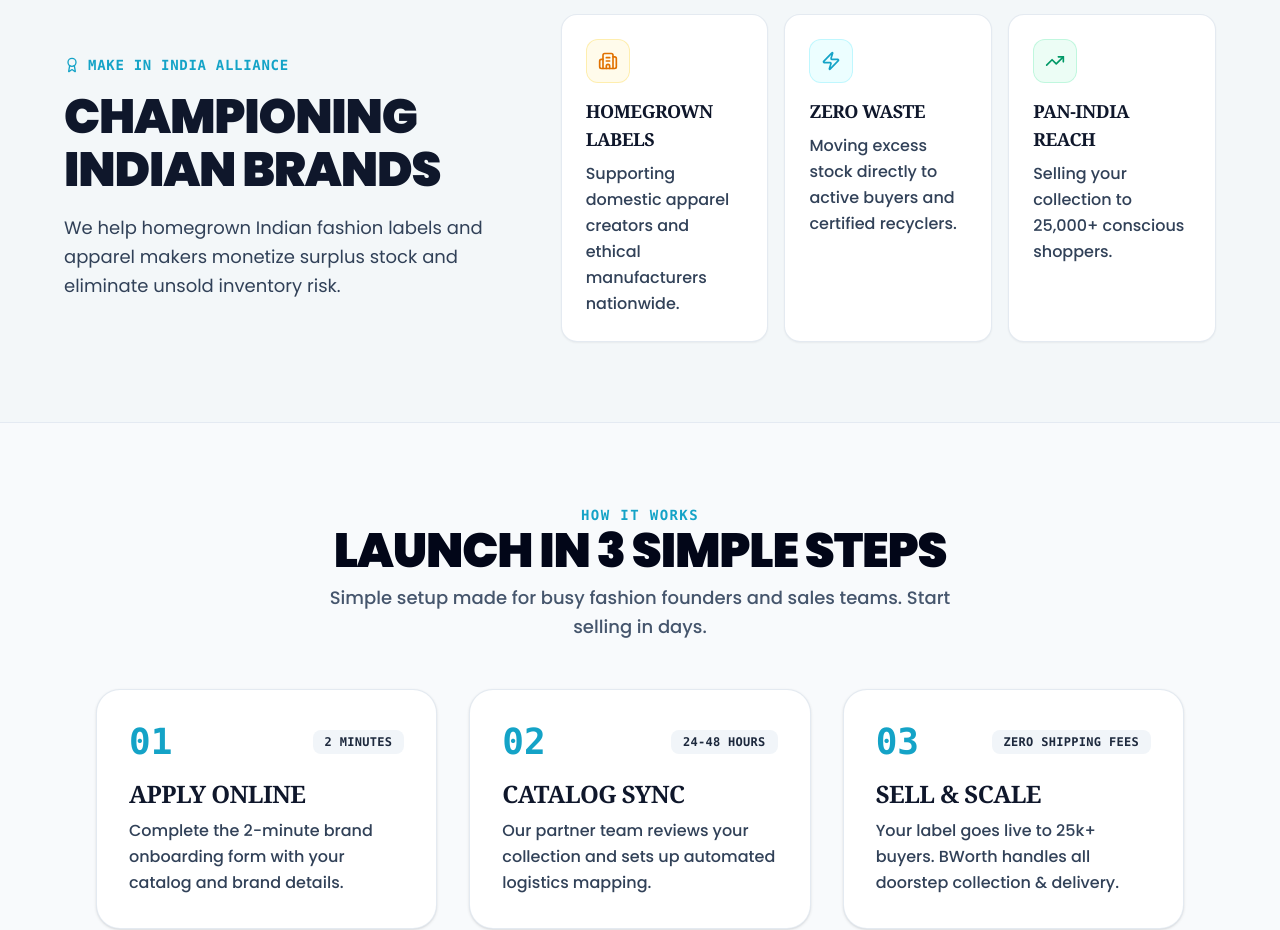
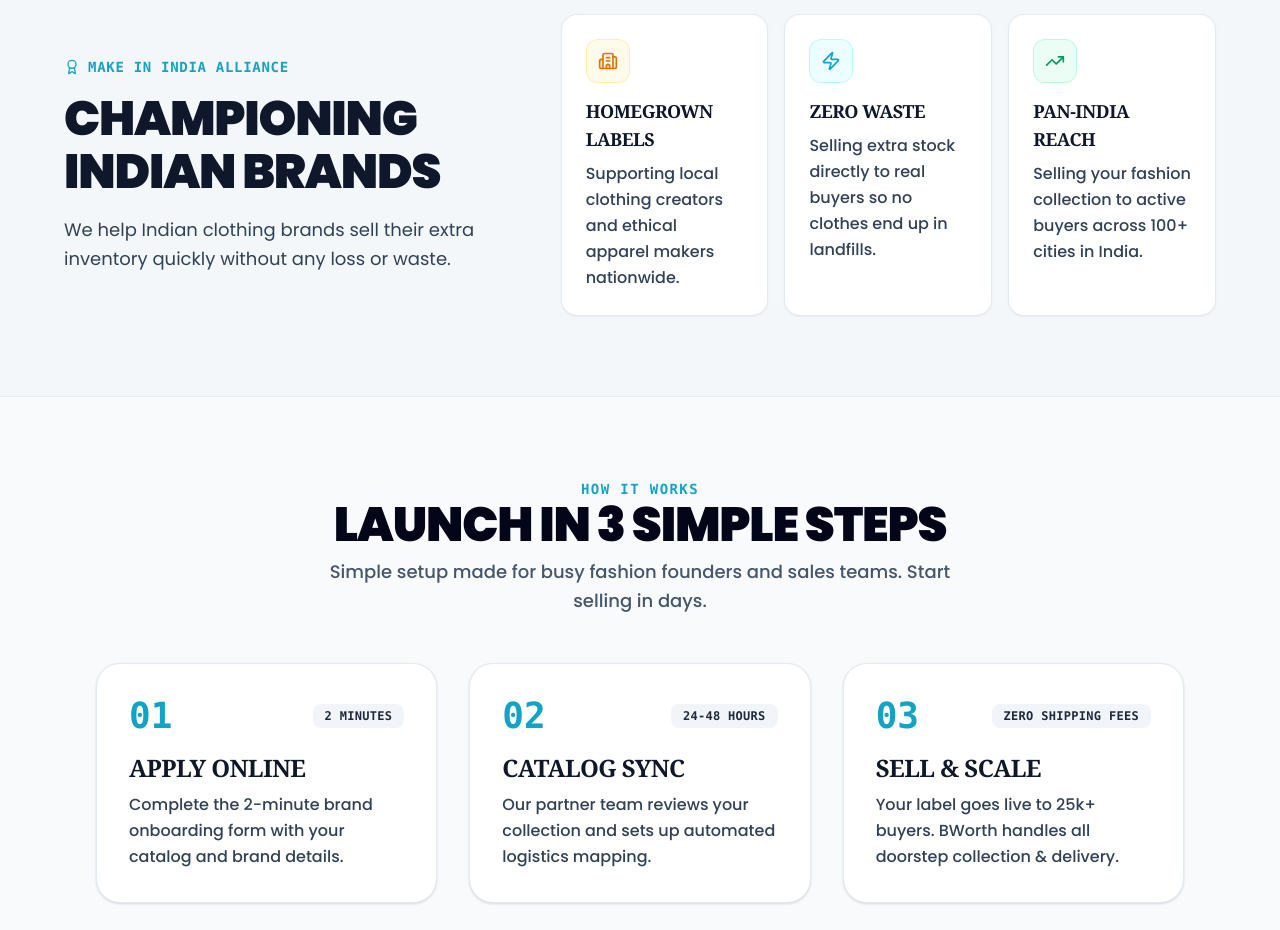
Before and after one commit to shaswat2031/Bworth, a Next.js app: page /brands in a window 1280 px wide. Shown: the part 1960-2890 px from the top of the page. Built offline with nearby package versions, Linux system fonts and the light colour scheme.

Commit message:
feat: create brands page component with partner marquee and offerings grid

```diff
--- a/app/brands/page.js
+++ b/app/brands/page.js
@@ -381,7 +381,7 @@ export default function Brands() {
                 className={`text-base sm:text-lg leading-relaxed font-normal ${isWhite ? "text-slate-700" : "text-slate-200"
                   }`}
               >
-                We help homegrown Indian fashion labels and apparel makers monetize surplus stock and eliminate unsold inventory risk.
+                We help Indian clothing brands sell their extra inventory quickly without any loss or waste.
               </p>
             </div>
 
@@ -411,7 +411,7 @@ export default function Brands() {
                   className={`text-sm sm:text-base mt-2 leading-relaxed font-medium ${isWhite ? "text-slate-700" : "text-slate-300"
                     }`}
                 >
-                  Supporting domestic apparel creators and ethical manufacturers nationwide.
+                  Supporting local clothing creators and ethical apparel makers nationwide.
                 </p>
               </div>
 
@@ -439,7 +439,7 @@ export default function Brands() {
                   className={`text-sm sm:text-base mt-2 leading-relaxed font-medium ${isWhite ? "text-slate-700" : "text-slate-300"
                     }`}
                 >
-                  Moving excess stock directly to active buyers and certified recyclers.
+                  Selling extra stock directly to real buyers so no clothes end up in landfills.
                 </p>
               </div>
 
@@ -467,7 +467,7 @@ export default function Brands() {
                   className={`text-sm sm:text-base mt-2 leading-relaxed font-medium ${isWhite ? "text-slate-700" : "text-slate-300"
                     }`}
                 >
-                  Selling your collection to 25,000+ conscious shoppers.
+                  Selling your fashion collection to active buyers across 100+ cities in India.
                 </p>
               </div>
             </div>
```
